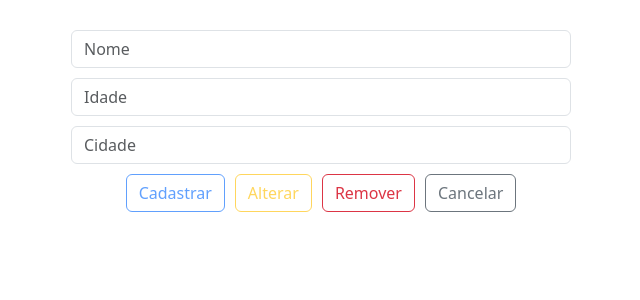
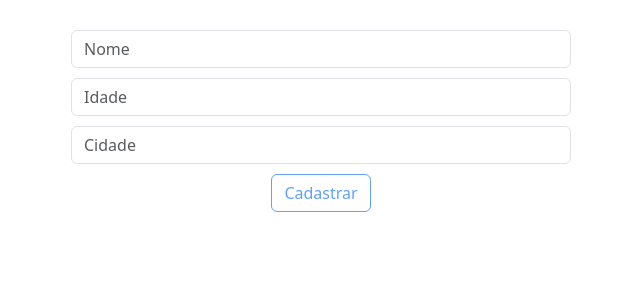
Before and after one commit to fabao1966/angularBasico, an Angular app: page / in a window 1280 px wide. Shown: the top 300 px of the page, without its empty margins (319-959 px from the left). Built offline with nearby package versions, Linux system fonts and the light colour scheme.

Commit message:
trabalhando a visibilidade de botões

```diff
--- a/src/app/pages/home/home.component.html
+++ b/src/app/pages/home/home.component.html
@@ -30,10 +30,13 @@
   <input type="text" name="cidade" formControlName="cidade" placeholder="Cidade" class="form-control">
 
 
+  @if (btnCadastrar) {
     <input  type="button" value="Cadastrar" class="btn btn-outline-primary" [disabled]="formulario.get('nome').hasError('required') || formulario.get('nome').hasError('minlength') || formulario.get('idade').hasError('required') || formulario.get('idade').hasError('min') || formulario.get('idade').hasError('max') || formulario.get('cidade').hasError('required') || formulario.get('cidade').hasError('minlength') ">
+  }@else {
     <input  type="button" value="Alterar" class="btn btn-outline-warning" [disabled]="formulario.get('nome').hasError('required') || formulario.get('nome').hasError('minlength') || formulario.get('idade').hasError('required') || formulario.get('idade').hasError('min') || formulario.get('idade').hasError('max') || formulario.get('cidade').hasError('required') || formulario.get('cidade').hasError('minlength') ">
     <input type="button" value="Remover" class="btn btn-outline-danger">
     <input type="button" value="Cancelar" class="btn btn-outline-secondary">
+  }
 
 
 
--- a/src/app/pages/home/home.component.ts
+++ b/src/app/pages/home/home.component.ts
@@ -15,6 +15,7 @@ import { FormsModule, FormGroup, ReactiveFormsModule, Validators, FormControl }
 })
 export class HomeComponent {
   exibirTabela: boolean = false;
+  btnCadastrar: boolean = true;
 
   formulario = new FormGroup({
     nome: new FormControl('', [Validators.required, Validators.minLength(3)]),
```
